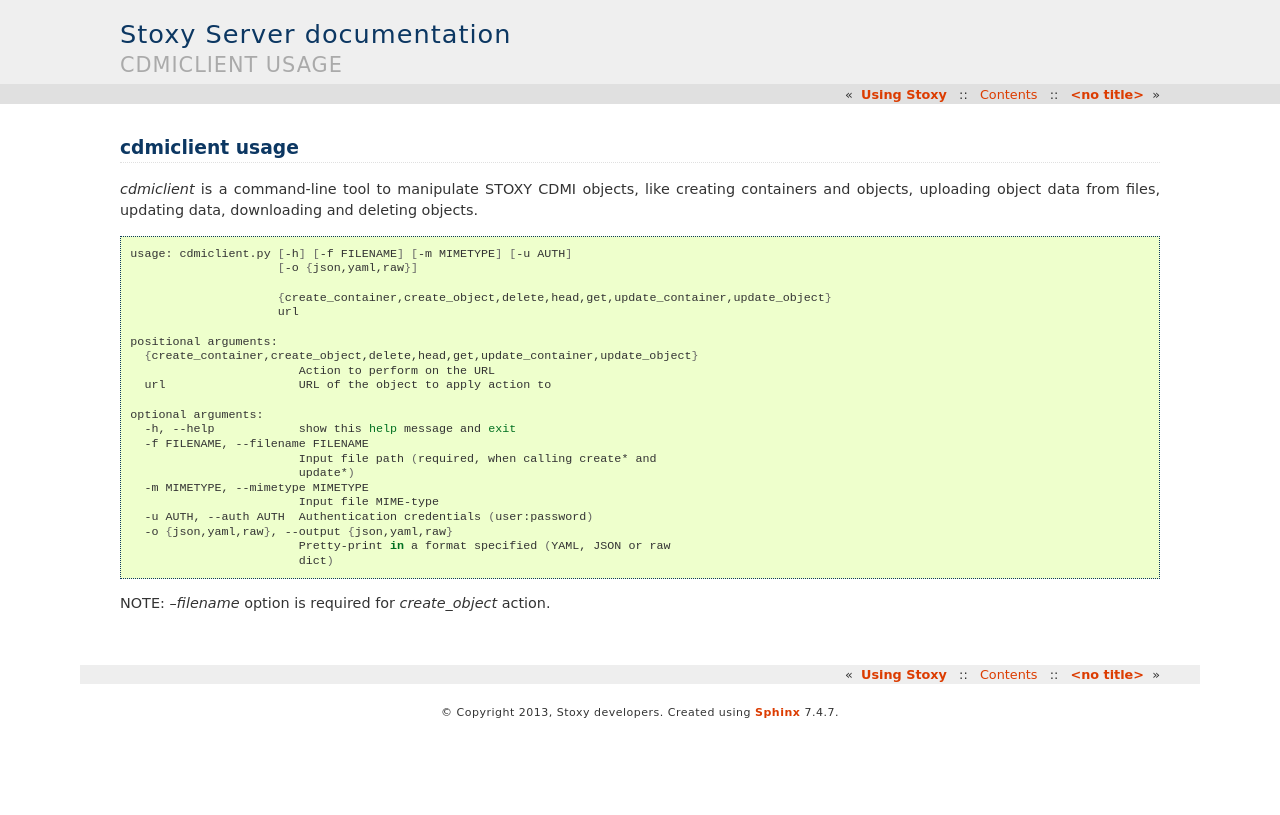
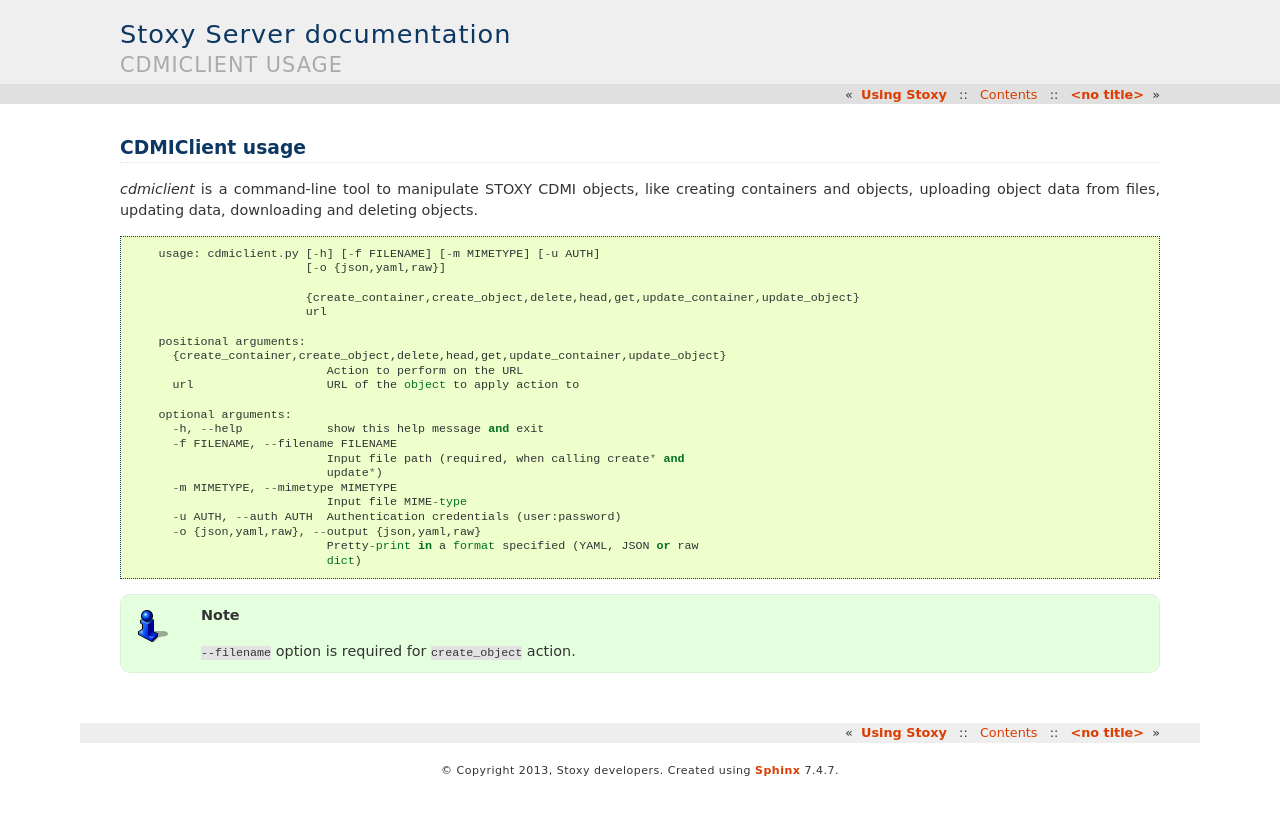
Before and after one commit to stoxy/stoxy, a Sphinx documentation site: the page built from docs/source/cli_usage.rst, in a window 1280 px wide. Shown: the top 815 px of the page. Built offline with Sphinx 7.4.7, drawn with Linux system fonts in a browser that asks for light colours; the version number could not be read and is left out; some of the changed lines change nothing that is shown.

Commit message:
Update CDMIClient documentation and use the script to update CDMIClient usage info (STOX-22)

```diff
--- a/docs/source/cli_usage.rst
+++ b/docs/source/cli_usage.rst
@@ -1,33 +1,11 @@
-cdmiclient usage
-================
+CDMIClient usage
+===============
 
 `cdmiclient` is a command-line tool to manipulate STOXY CDMI objects, like creating containers and objects,
 uploading object data from files, updating data, downloading and deleting objects.
 
+.. include:: cli_usage_help.rst
+    :code: sh
 
-.. code-block:: sh
-
-    usage: cdmiclient.py [-h] [-f FILENAME] [-m MIMETYPE] [-u AUTH]
-                         [-o {json,yaml,raw}]
-
-                         {create_container,create_object,delete,head,get,update_container,update_object}
-                         url
-
-    positional arguments:
-      {create_container,create_object,delete,head,get,update_container,update_object}
-                            Action to perform on the URL
-      url                   URL of the object to apply action to
-
-    optional arguments:
-      -h, --help            show this help message and exit
-      -f FILENAME, --filename FILENAME
-                            Input file path (required, when calling create* and
-                            update*)
-      -m MIMETYPE, --mimetype MIMETYPE
-                            Input file MIME-type
-      -u AUTH, --auth AUTH  Authentication credentials (user:password)
-      -o {json,yaml,raw}, --output {json,yaml,raw}
-                            Pretty-print in a format specified (YAML, JSON or raw
-                            dict)
-
-NOTE: `--filename` option is required for `create_object` action.
+.. NOTE::
+    ``--filename`` option is required for ``create_object`` action.
--- /dev/null
+++ b/docs/source/cli_usage_help.rst
@@ -0,0 +1,22 @@
+    usage: cdmiclient.py [-h] [-f FILENAME] [-m MIMETYPE] [-u AUTH]
+                         [-o {json,yaml,raw}]
+
+                         {create_container,create_object,delete,head,get,update_container,update_object}
+                         url
+
+    positional arguments:
+      {create_container,create_object,delete,head,get,update_container,update_object}
+                            Action to perform on the URL
+      url                   URL of the object to apply action to
+
+    optional arguments:
+      -h, --help            show this help message and exit
+      -f FILENAME, --filename FILENAME
+                            Input file path (required, when calling create* and
+                            update*)
+      -m MIMETYPE, --mimetype MIMETYPE
+                            Input file MIME-type
+      -u AUTH, --auth AUTH  Authentication credentials (user:password)
+      -o {json,yaml,raw}, --output {json,yaml,raw}
+                            Pretty-print in a format specified (YAML, JSON or raw
+                            dict)
```
Also changed, not shown: 1 other file.
